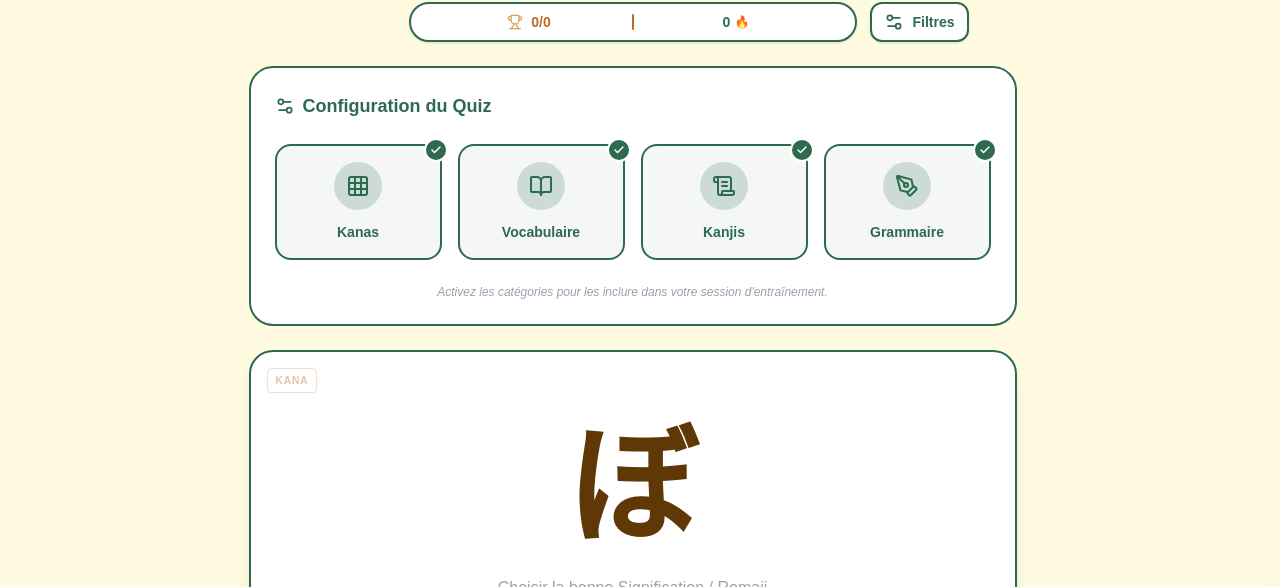
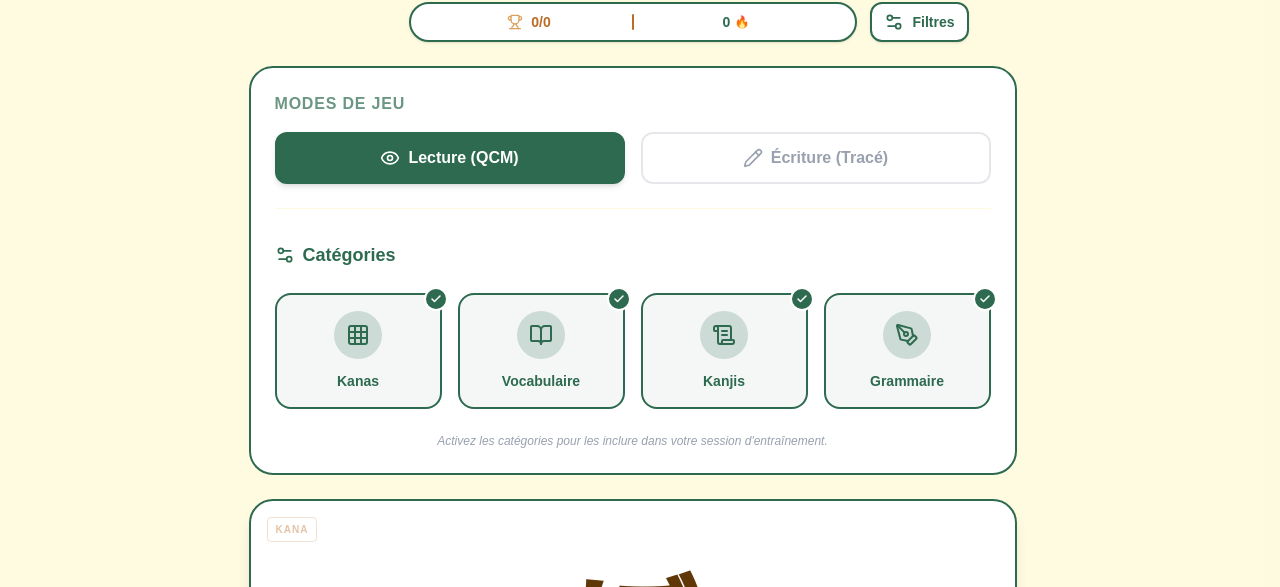
Before and after one commit to Fbrend23/TanukiCode, a Vue app: page /quiz in a window 1280 px wide. Both pictures are taken after a click on the button "Filtres". Shown: the part 187-774 px from the top of the page. Built offline with nearby package versions, Linux system fonts and the light colour scheme; no server answers.

Commit message:
feat(quiz): implement writing mode filters and anti-cheat mechanism

```diff
--- a/src/views/QuizView.vue
+++ b/src/views/QuizView.vue
@@ -1,14 +1,15 @@
 <script setup lang="ts">
-import { ref, computed } from 'vue';
+import { ref, computed, watch } from 'vue';
 import { hiragana, katakana, type KanaChar } from '@/data/kana';
 import { vocabulary, type VocabularyWord } from '@/data/vocabulary';
 import { kanjiList, type Kanji } from '@/data/kanji';
 import { grammarLessons, type GrammarLesson } from '@/data/grammar';
-import { Check, X, Trophy, Settings2, Grid3x3, BookOpen, ScrollText, PenTool } from 'lucide-vue-next';
+import { Check, X, Trophy, Settings2, Grid3x3, BookOpen, ScrollText, PenTool, Eye, Pencil } from 'lucide-vue-next';
 import { useUserStore } from '@/stores/userStore';
 import { happyConfetti } from '@/utils/confetti';
 import { onMounted, onUnmounted } from 'vue';
 import LoadingSpinner from '@/components/common/LoadingSpinner.vue';
+import KanjiWriter from '@/components/kanji/KanjiWriter.vue';
 
 const isLoading = ref(true);
 
@@ -32,7 +33,57 @@ const categories = ref({
     grammar: true
 });
 
-const showSettings = ref(false);
+const modes = ref({
+    reading: true, // QCM
+    writing: false // Draw
+});
+
+// Watch Categories to disable Writing if Kanji is disabled
+watch(() => categories.value.kanji, (isKanjiEnabled) => {
+    if (!isKanjiEnabled) {
+        modes.value.writing = false;
+    }
+});
+
+// Prevent disabling both reading and writing
+const toggleMode = (mode: 'reading' | 'writing') => {
+    // If we're turning off the last active mode, force the other one on
+    if (modes.value[mode]) {
+        if (mode === 'reading' && !modes.value.writing) return;
+        if (mode === 'writing' && !modes.value.reading) return;
+    }
+
+    // If enabling writing, check if Kanji is supported (should be enabled)
+    if (mode === 'writing' && !modes.value.writing) {
+        if (!categories.value.kanji) return; // Cannot enable writing without Kanji
+    }
+
+    modes.value[mode] = !modes.value[mode];
+
+    // Only skip if the current question is no longer valid
+    if (!isQuestionValid(currentQuestion.value, currentQuestionType.value)) {
+        // If unanswered, skipping resets the streak (prevents cheating)
+        if (!isAnswered.value) {
+            userStore.updateBestCombo(0);
+        }
+        nextQuestion();
+    }
+}
+
+function isQuestionValid(item: QuizItem, type: 'reading' | 'writing'): boolean {
+    // 1. Check Mode
+    if (type === 'reading' && !modes.value.reading) return false;
+    if (type === 'writing' && !modes.value.writing) return false;
+
+    // 2. Check Category
+    if ('char' in item && !categories.value.kana) return false;
+    if ('character' in item && !categories.value.kanji) return false;
+    if ('word' in item && !categories.value.vocabulary) return false;
+    // Fallback for Grammar (assuming it's the remaining case)
+    if (!('char' in item) && !('character' in item) && !('word' in item) && !categories.value.grammar) return false;
+
+    return true;
+}
 
 const filteredItems = computed(() => {
     let items: QuizItem[] = [];
@@ -52,6 +103,7 @@ const filteredItems = computed(() => {
 });
 
 const currentQuestion = ref<QuizItem>(getRandomItem() || (hiragana[0] as QuizItem));
+const currentQuestionType = ref<'reading' | 'writing'>('reading');
 const options = ref<QuizItem[]>(generateOptions(currentQuestion.value));
 const selectedOption = ref<QuizItem | null>(null);
 const isAnswered = ref(false);
@@ -117,6 +169,24 @@ function generateOptions(correct: QuizItem): QuizItem[] {
     return opts.sort(() => Math.random() - 0.5);
 }
 
+// Logic to determine if the next question should be Writing or Reading
+function determineQuestionType(item: QuizItem): 'reading' | 'writing' {
+    const isKanji = 'character' in item && 'onyomi' in item; // Simple check for Kanji type
+
+    // 1. If Writing is OFF globally -> Always Reading
+    if (!modes.value.writing) return 'reading';
+
+    // 2. If item is NOT a Kanji -> Always Reading (Can't write others yet)
+    if (!isKanji) return 'reading';
+
+    // 3. If Writing is ON and item IS Kanji:
+    //    - If Reading is OFF -> Must be Writing
+    if (!modes.value.reading) return 'writing';
+
+    //    - If Both are ON -> Random 50/50
+    return Math.random() > 0.5 ? 'writing' : 'reading';
+}
+
 async function checkAnswer(option: QuizItem) {
     if (isAnswered.value) return;
 
@@ -140,9 +210,39 @@ async function checkAnswer(option: QuizItem) {
     await userStore.recordAnswer(isCorrectAnswer);
 }
 
+// Specific handler for Writing success
+async function handleWritingSuccess() {
+    if (isAnswered.value) return;
+    isAnswered.value = true;
+
+    // Writing is always "Correct" if the event triggers
+    let newCombo = userStore.currentCombo;
+    newCombo++;
+    if ([10, 25, 50, 100].includes(newCombo)) {
+        happyConfetti();
+    }
+    userStore.markAsMastered(getId(currentQuestion.value));
+    userStore.updateBestCombo(newCombo);
+    await userStore.recordAnswer(true);
+
+    // Auto next after short delay for writing? or wait for user?
+    // Let's wait for user to click next, but show success state
+}
+
+const showSettings = ref(false);
+
 function nextQuestion() {
-    currentQuestion.value = getRandomItem();
-    options.value = generateOptions(currentQuestion.value);
+    const item = getRandomItem();
+    currentQuestion.value = item;
+    currentQuestionType.value = determineQuestionType(item);
+
+    // Only generate options if it's a reading question
+    if (currentQuestionType.value === 'reading') {
+        options.value = generateOptions(currentQuestion.value);
+    } else {
+        options.value = []; // No options for writing
+    }
+
     selectedOption.value = null;
     isAnswered.value = false;
 }
@@ -176,7 +276,15 @@ function toggleCategory(cat: keyof typeof categories.value) {
     if (!Object.values(categories.value).some(Boolean)) {
         categories.value[cat] = true;
     }
-    nextQuestion();
+
+    // Only skip if the current question is no longer valid
+    if (!isQuestionValid(currentQuestion.value, currentQuestionType.value)) {
+        // If unanswered, skipping resets the streak (prevents cheating)
+        if (!isAnswered.value) {
+            userStore.updateBestCombo(0);
+        }
+        nextQuestion();
+    }
 }
 
 const handleKeydown = (e: KeyboardEvent) => {
@@ -252,9 +360,42 @@ onUnmounted(() => {
             <!-- Settings Section - Redesigned (Flat/Premium) -->
             <div v-if="showSettings"
                 class="card w-full mb-6 p-6 animate-fade-in shadow-none border-2 border-tanuki-green">
+
+                <!-- Modes Section -->
+                <div class="mb-8 border-b border-tanuki-beige pb-6">
+                    <h3
+                        class="font-bold text-tanuki-brown-dark mb-4 flex items-center gap-2 text-md uppercase tracking-wider opacity-70">
+                        Modes de Jeu
+                    </h3>
+                    <div class="grid grid-cols-2 gap-4">
+                        <button @click="toggleMode('reading')" :class="['flex items-center justify-center gap-2 p-3 rounded-xl border-2 transition-all font-bold',
+                            modes.reading
+                                ? 'bg-tanuki-green text-white border-tanuki-green shadow-md'
+                                : 'bg-white text-gray-400 border-gray-200 hover:border-tanuki-green/30']">
+                            <Eye class="w-5 h-5" />
+                            <span>Lecture (QCM)</span>
+                        </button>
+
+                        <button @click="toggleMode('writing')" :disabled="!categories.kanji" :class="['flex items-center justify-center gap-2 p-3 rounded-xl border-2 transition-all font-bold relative',
+                            !categories.kanji ? 'opacity-40 cursor-not-allowed bg-gray-100 border-gray-200 text-gray-400' :
+                                modes.writing
+                                    ? 'bg-tanuki-green text-white border-tanuki-green shadow-md'
+                                    : 'bg-white text-gray-400 border-gray-200 hover:border-tanuki-green/30']">
+                            <Pencil class="w-5 h-5" />
+                            <span>Écriture (Tracé)</span>
+
+                            <!-- Disabled Tooltip -->
+                            <span v-if="!categories.kanji"
+                                class="absolute -bottom-8 bg-black/80 text-white text-[10px] px-2 py-1 rounded opacity-0 group-hover:opacity-100 transition-opacity whitespace-nowrap z-50 pointer-events-none">
+                                Kanjis requis
+                            </span>
+                        </button>
+                    </div>
+                </div>
+
                 <h3 class="font-bold text-tanuki-brown-dark mb-6 flex items-center gap-2 text-lg">
                     <Settings2 class="w-5 h-5 text-tanuki-green" />
-                    <span>Configuration du Quiz</span>
+                    <span>Catégories</span>
                 </h3>
 
                 <div class="grid grid-cols-2 md:grid-cols-4 gap-4">
@@ -296,28 +437,51 @@ onUnmounted(() => {
 
                 <!-- Type Badge -->
                 <div
-                    class="absolute top-4 left-4 text-[10px] uppercase font-bold tracking-widest text-tanuki-brown/40 border border-tanuki-brown/20 px-2 py-1 rounded">
-                    {{ 'char' in currentQuestion ? 'Kana' : 'character' in currentQuestion ? 'Kanji' : 'word' in
-                        currentQuestion ? 'Vocabulaire' : 'Grammaire' }}
+                    class="absolute top-4 left-4 text-[10px] uppercase font-bold tracking-widest text-tanuki-brown/40 border border-tanuki-brown/20 px-2 py-1 rounded flex items-center gap-2">
+                    <span>
+                        {{ 'char' in currentQuestion ? 'Kana' : 'character' in currentQuestion ? 'Kanji' : 'word' in
+                            currentQuestion ? 'Vocabulaire' : 'Grammaire' }}
+                    </span>
+                    <span v-if="currentQuestionType === 'writing'" class="bg-tanuki-green text-white px-1.5 rounded-sm">
+                        ÉCRITURE
+                    </span>
                 </div>
 
                 <!-- Fixed height container for question text to prevent layout shift -->
-                <div class="h-32 md:h-40 w-full flex items-center justify-center mb-4 pt-4">
+                <div v-if="currentQuestionType === 'reading'"
+                    class="h-32 md:h-40 w-full flex items-center justify-center mb-4 pt-4">
                     <div :class="['font-bold text-tanuki-brown-dark text-wrap text-center', fontSizeClass]">
                         {{ getDisplayText(currentQuestion) }}
                     </div>
                 </div>
 
-                <p class="text-gray-400">Choisir la bonne Signification / Romaji</p>
+                <div v-else-if="currentQuestionType === 'writing'"
+                    class="w-full h-full flex items-center justify-center">
+                    <div v-if="!isAnswered"
+                        class="absolute inset-0 flex items-center justify-center pointer-events-none z-0 opacity-5">
+                        <!-- Background hint or watermark if needed -->
+                    </div>
+
+                    <div class="relative z-10 scale-125">
+                        <KanjiWriter v-if="'character' in currentQuestion" :character="currentQuestion.character!"
+                            :size="200" initialMode="quiz" @quiz-success="handleWritingSuccess" />
+                    </div>
+                </div>
+
+                <p v-if="currentQuestionType === 'reading'" class="text-gray-400">Choisir la bonne Signification /
+                    Romaji</p>
 
                 <!-- Feedback Overlay -->
                 <div v-if="isAnswered"
-                    class="absolute inset-0 flex items-center justify-center bg-opacity-90 transition-all backdrop-blur-sm z-20"
-                    :class="isCorrect ? 'bg-green-100/50' : 'bg-red-100/50'">
-                    <div v-if="isCorrect" class="text-green-600 flex flex-col items-center animate-bounce-short">
+                    class="absolute inset-0 flex items-center justify-center bg-opacity-90 transition-all backdrop-blur-sm z-20 pointer-events-none"
+                    :class="currentQuestionType === 'writing' ? 'bg-green-100/30' : (isCorrect ? 'bg-green-100/50' : 'bg-red-100/50')">
+
+                    <div v-if="isCorrect || currentQuestionType === 'writing'"
+                        class="text-green-600 flex flex-col items-center animate-bounce-short">
                         <Check class="w-20 h-20" />
-                        <span class="text-2xl font-bold">Correct !</span>
+                        <span class="text-2xl font-bold">Excellent !</span>
                     </div>
+
                     <div v-else class="text-red-500 flex flex-col items-center">
                         <X class="w-20 h-20" />
                         <span class="text-2xl font-bold">Oups !</span>
@@ -327,7 +491,7 @@ onUnmounted(() => {
             </div>
 
             <!-- Options -->
-            <div class="grid grid-cols-2 gap-3 md:gap-4 w-full">
+            <div v-if="currentQuestionType === 'reading'" class="grid grid-cols-2 gap-3 md:gap-4 w-full">
                 <button v-for="(option, idx) in options" :key="idx" @click="checkAnswer(option)" :disabled="isAnswered"
                     class="btn-3d w-full z-10 relative group" :class="[
                         isAnswered && getId(option) === getId(currentQuestion) ? 'bg-green-500 text-white border-green-700' :
```
